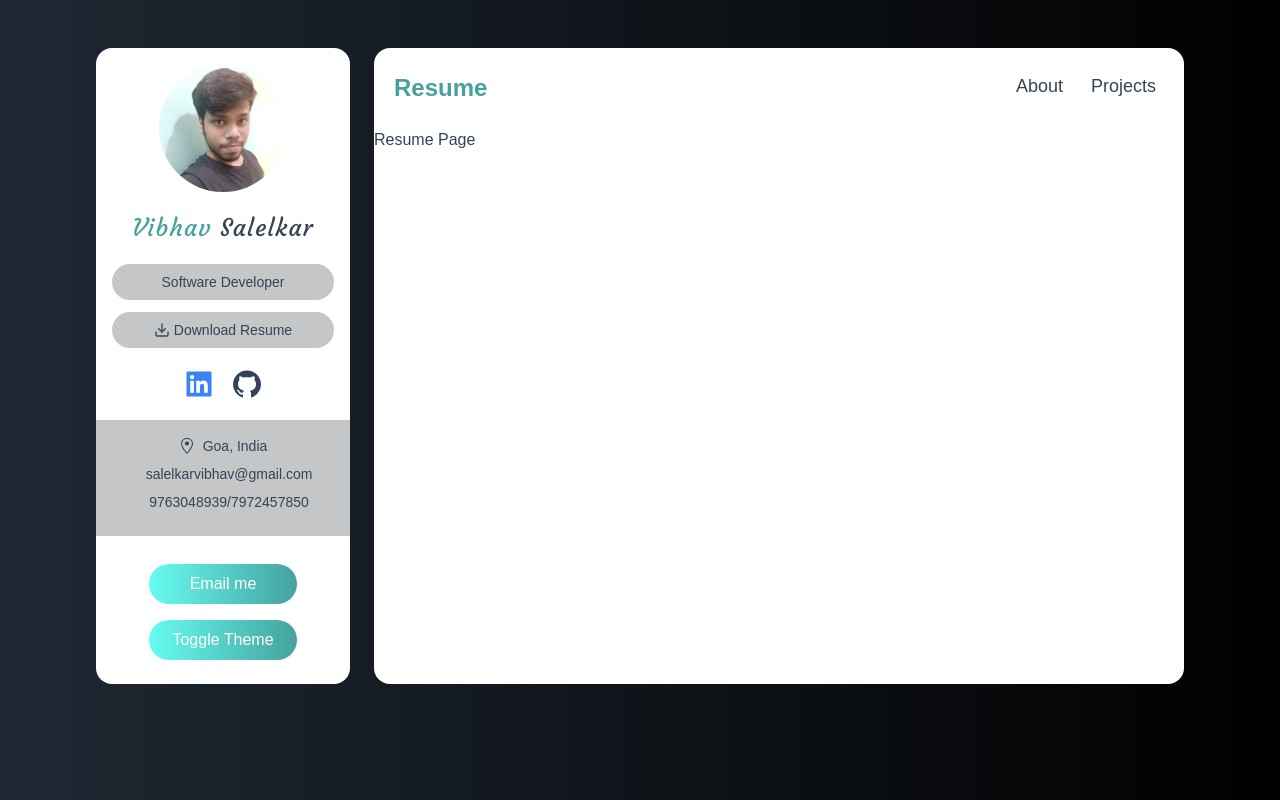
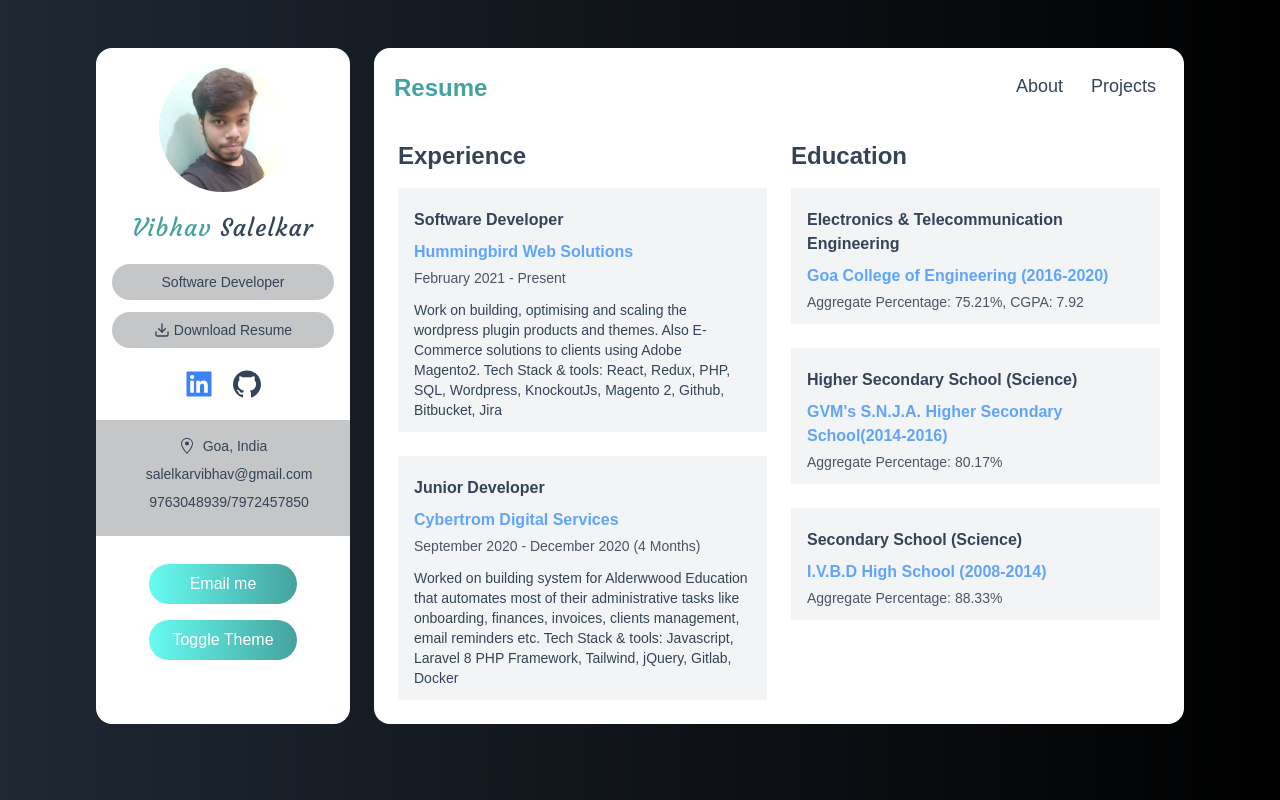
Before and after one commit to Vibhav-Salelkar/personal-portfolio, a Next.js app: page /resume in a window 1280 px wide. Built offline with nearby package versions, Linux system fonts and the light colour scheme.

Commit message:
feat: resume page

```diff
--- /dev/null
+++ b/components/ExperienceCard/EdExperienceCard.tsx
@@ -0,0 +1,18 @@
+import { FunctionComponent } from "react";
+import { IExperience } from "../../type";
+
+const ExperienceCard: FunctionComponent<{
+  experience: IExperience;
+}> = ({ experience: { title, subtitle, score } }) => {
+  return (
+    <div className="mb-6 bg-gray-100">
+      <div className="px-4 py-3">
+        <h5 className="my-2 font-bold text-md">{title}</h5>
+        <p className="font-semibold text-blue-400 text-md ">{subtitle}</p>
+        <p className="mt-1 text-sm text-gray-600">{score}</p>
+      </div>
+    </div>
+  );
+};
+
+export default ExperienceCard;
--- /dev/null
+++ b/components/ExperienceCard/WorkExperienceCard.tsx
@@ -0,0 +1,25 @@
+import { FunctionComponent } from "react";
+import { IWorkExperience } from "../../type";
+
+const WorkExperienceCard: FunctionComponent<{
+  experience: IWorkExperience;
+}> = ({ experience: { title, subtitle, url, tenure, about } }) => {
+  return (
+    <div className="mb-6 bg-gray-100">
+      <div className="px-4 py-3">
+        <h5 className="my-2 font-bold text-md">{title}</h5>
+        <a
+          className="font-semibold text-blue-400 text-md "
+          href={url}
+          target="_blank"
+        >
+          {subtitle}
+        </a>
+        <p className="mt-1 text-sm text-gray-600">{tenure}</p>
+        <p className="mt-3 text-sm">{about}</p>
+      </div>
+    </div>
+  );
+};
+
+export default WorkExperienceCard;
--- a/components/Navbar/Links/Links.tsx
+++ b/components/Navbar/Links/Links.tsx
@@ -5,11 +5,12 @@ const Links: FunctionComponent<{
   activeItem: string;
   setActiveItem: Function;
   name: string;
-}> = ({ name, activeItem, setActiveItem }) => {
+  route: string;
+}> = ({ name, activeItem, setActiveItem, route }) => {
   return (
     <>
       {activeItem !== name && (
-        <Link href={`/${name.toLocaleLowerCase()}`}>
+        <Link href={`/${route.toLocaleLowerCase()}`}>
           <a>
             <span
               className="hover:text-vstext2"
--- a/components/Navbar/Navbar.tsx
+++ b/components/Navbar/Navbar.tsx
@@ -10,7 +10,7 @@ export default function Navbar() {
   const { pathname } = useRouter();
 
   useEffect(() => {
-    if (pathname === "/" || pathname === "/about") setActiveItem("About");
+    if (pathname === "/") setActiveItem("About");
     if (pathname === "/projects") setActiveItem("Projects");
     if (pathname === "/resume") setActiveItem("Resume");
   }, []);
@@ -25,16 +25,19 @@ export default function Navbar() {
           activeItem={activeItem}
           setActiveItem={setActiveItem}
           name="About"
+          route=""
         />
         <Links
           activeItem={activeItem}
           setActiveItem={setActiveItem}
           name="Projects"
+          route="projects"
         />
         <Links
           activeItem={activeItem}
           setActiveItem={setActiveItem}
           name="Resume"
+          route="resume"
         />
       </div>
     </div>
--- a/data.ts
+++ b/data.ts
@@ -1,4 +1,4 @@
-import { ISkill } from "./type";
+import { ISkill, IExperience, IWorkExperience } from "./type";
 import {RiComputerLine} from 'react-icons/ri';
 import {FaServer,FaTools} from 'react-icons/fa';
 import {MdDeveloperMode} from 'react-icons/md';
@@ -24,4 +24,39 @@ export const skills:ISkill[] = [
         about: 'Javascript, TypeScript, PHP, Basics of Python & C++',
         Icon: MdDeveloperMode,
     },
+];
+
+export const educationExperience:IExperience[] = [
+    {
+        title: 'Electronics & Telecommunication Engineering',
+        subtitle: 'Goa College of Engineering (2016-2020)',
+        score: 'Aggregate Percentage: 75.21%, CGPA: 7.92',
+    },
+    {
+        title: 'Higher Secondary School (Science)',
+        subtitle: 'GVM\'s S.N.J.A. Higher Secondary School(2014-2016)',
+        score: 'Aggregate Percentage: 80.17%',
+    },
+    {
+        title: 'Secondary School (Science)',
+        subtitle: 'I.V.B.D High School (2008-2014)',
+        score: 'Aggregate Percentage: 88.33%',
+    }
 ]
+
+export const workExperience:IWorkExperience[] = [
+    {
+        title: 'Software Developer',
+        subtitle: 'Hummingbird Web Solutions',
+        url: 'https://hbwsl.com/',
+        tenure: 'February 2021 - Present',
+        about: 'Work on building, optimising and scaling the wordpress plugin products and themes. Also E-Commerce solutions to clients using Adobe Magento2. Tech Stack & tools: React, Redux, PHP, SQL, Wordpress, KnockoutJs, Magento 2, Github, Bitbucket, Jira'
+    },
+    {
+        title: 'Junior Developer',
+        subtitle: 'Cybertrom Digital Services',
+        url: 'http://cybertrom.com/',
+        tenure: 'September 2020 - December 2020 (4 Months)',
+        about: 'Worked on building system for Alderwwood Education that automates most of their administrative tasks like onboarding, finances, invoices, clients management, email reminders etc. Tech Stack & tools: Javascript, Laravel 8 PHP Framework, Tailwind, jQuery, Gitlab, Docker'
+    },
+]
--- a/pages/about.tsx
+++ /dev/null
@@ -1,7 +0,0 @@
-export default function about() {
-    return (
-        <div>
-            About Page
-        </div>
-    )
-}
--- a/pages/resume.tsx
+++ b/pages/resume.tsx
@@ -1,7 +1,24 @@
+import ExperienceCard from "../components/ExperienceCard/EdExperienceCard";
+import WorkExperienceCard from "../components/ExperienceCard/workExperienceCard";
+import { educationExperience, workExperience } from "../data";
+
 export default function resume() {
-    return (
+  return (
+    <div className="px-6">
+      <div className="grid gap-6 md:grid-cols-2">
         <div>
-            Resume Page
+          <h5 className="mt-3 mb-4 text-2xl font-bold">Experience</h5>
+          {workExperience.map((w,i) => {
+            return <WorkExperienceCard key={i} experience={w} />;
+          })}
         </div>
-    )
+        <div>
+          <h5 className="mt-3 mb-4 text-2xl font-bold">Education</h5>
+          {educationExperience.map((e,i) => {
+            return <ExperienceCard key={i} experience={e} />;
+          })}
+        </div>
+      </div>
+    </div>
+  );
 }
```
Also changed, not shown: type.ts (+14 -0 lines).
